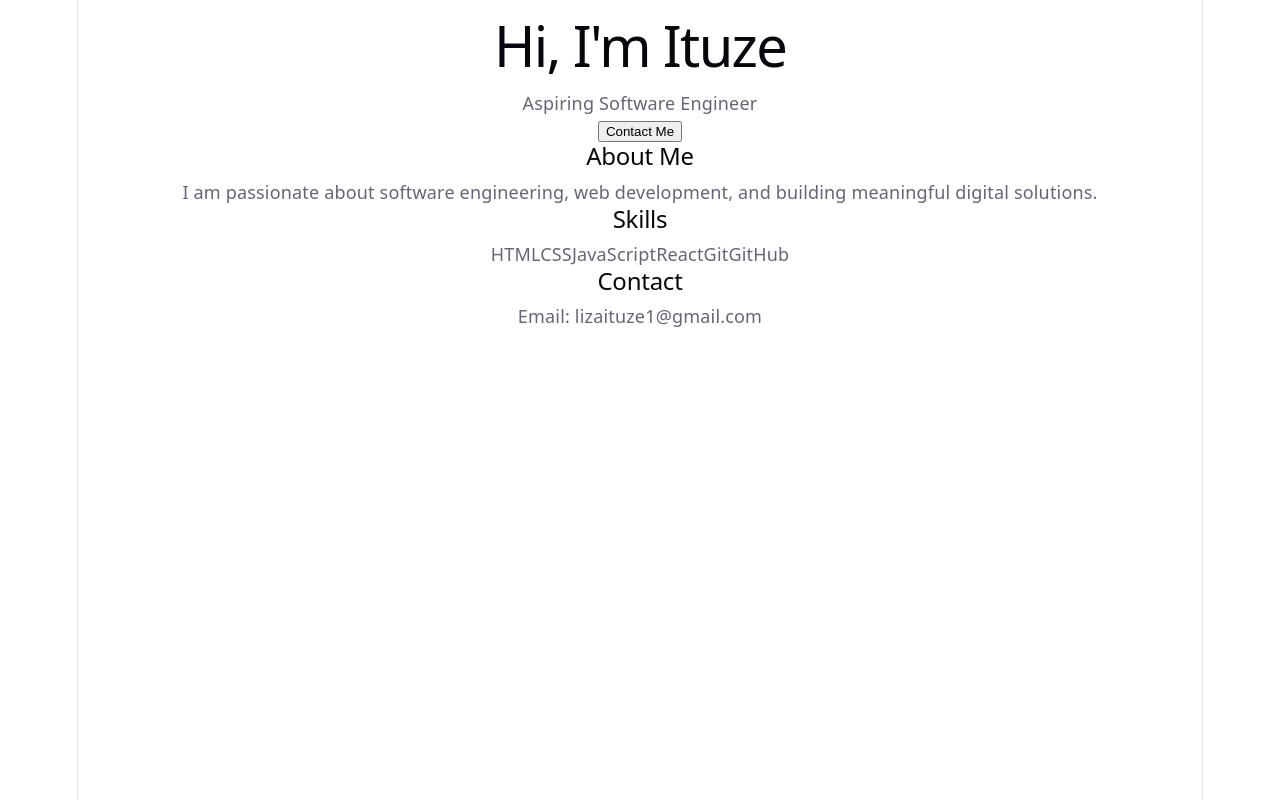
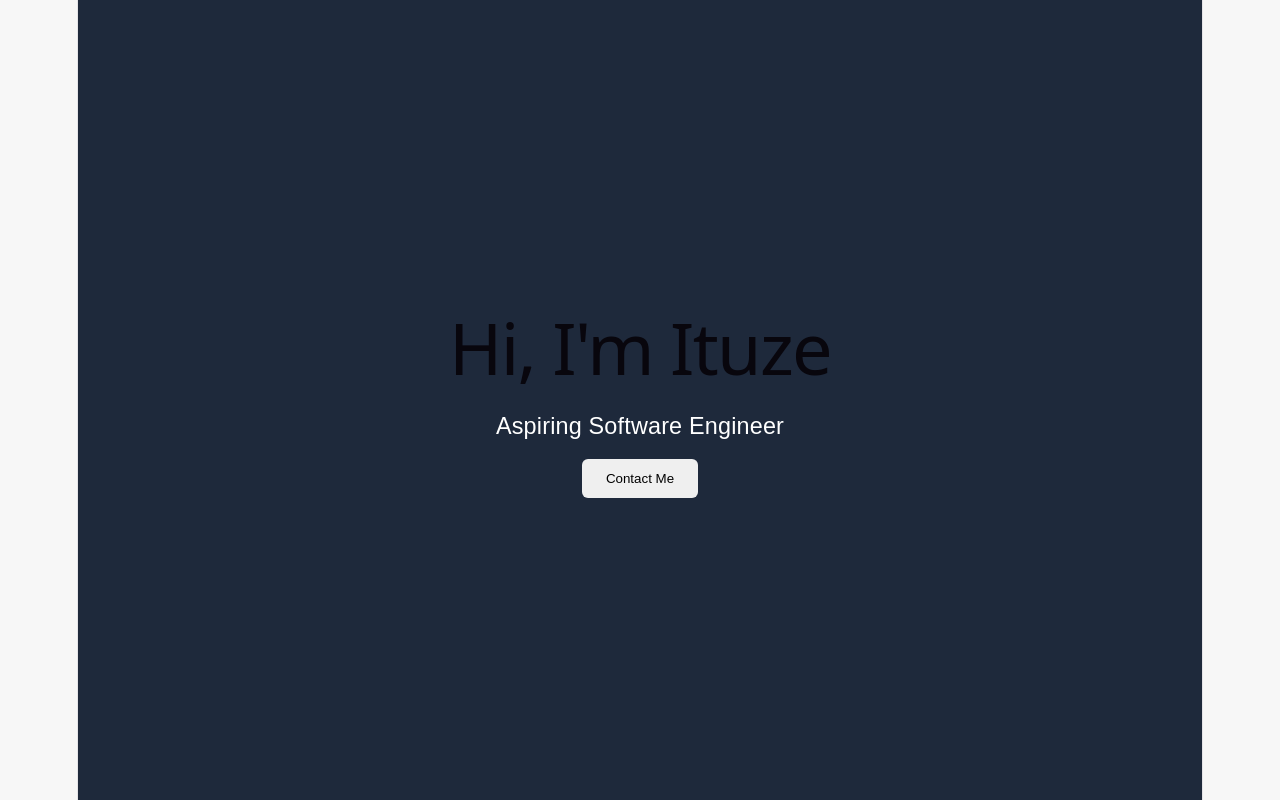
Before and after one commit to lizaituze/landingpage, a React (Vite) app: page / in a window 1280 px wide. Shown: the top 800 px of the page. Built offline with nearby package versions, Linux system fonts and the light colour scheme.

Commit message:
I added basic style to my page

```diff
--- a/src/App.css
+++ b/src/App.css
@@ -1,184 +1,58 @@
-.counter {
-  font-size: 16px;
-  padding: 5px 10px;
-  border-radius: 5px;
-  color: var(--accent);
-  background: var(--accent-bg);
-  border: 2px solid transparent;
-  transition: border-color 0.3s;
-  margin-bottom: 24px;
+* {
+  margin: 0;
+  padding: 0;
+  box-sizing: border-box;
+}
 
-  &:hover {
-    border-color: var(--accent-border);
-  }
-  &:focus-visible {
-    outline: 2px solid var(--accent);
-    outline-offset: 2px;
-  }
+body {
+  font-family: Arial, sans-serif;
+  background: #f7f7f7;
 }
 
 .hero {
-  position: relative;
+  height: 100vh;
+  background: #1e293b;
+  color: white;
 
-  .base,
-  .framework,
-  .vite {
-    inset-inline: 0;
-    margin: 0 auto;
-  }
+  display: flex;
+  flex-direction: column;
+  justify-content: center;
+  align-items: center;
 
-  .base {
-    width: 170px;
-    position: relative;
-    z-index: 0;
-  }
-
-  .framework,
-  .vite {
-    position: absolute;
-  }
-
-  .framework {
-    z-index: 1;
-    top: 34px;
-    height: 28px;
-    transform: perspective(2000px) rotateZ(300deg) rotateX(44deg) rotateY(39deg)
-      scale(1.4);
-  }
-
-  .vite {
-    z-index: 0;
-    top: 107px;
-    height: 26px;
-    width: auto;
-    transform: perspective(2000px) rotateZ(300deg) rotateX(40deg) rotateY(39deg)
-      scale(0.8);
-  }
+  text-align: center;
 }
 
-#center {
-  display: flex;
-  flex-direction: column;
-  gap: 25px;
-  place-content: center;
-  place-items: center;
-  flex-grow: 1;
-
-  @media (max-width: 1024px) {
-    padding: 32px 20px 24px;
-    gap: 18px;
-  }
+.hero h1 {
+  font-size: 4rem;
 }
 
-#next-steps {
-  display: flex;
-  border-top: 1px solid var(--border);
-  text-align: left;
-
-  & > div {
-    flex: 1 1 0;
-    padding: 32px;
-    @media (max-width: 1024px) {
-      padding: 24px 20px;
-    }
-  }
-
-  .icon {
-    margin-bottom: 16px;
-    width: 22px;
-    height: 22px;
-  }
-
-  @media (max-width: 1024px) {
-    flex-direction: column;
-    text-align: center;
-  }
+.hero p {
+  margin: 20px 0;
+  font-size: 1.3rem;
 }
 
-#docs {
-  border-right: 1px solid var(--border);
-
-  @media (max-width: 1024px) {
-    border-right: none;
-    border-bottom: 1px solid var(--border);
-  }
+button {
+  padding: 12px 24px;
+  border: none;
+  cursor: pointer;
+  border-radius: 6px;
 }
 
-#next-steps ul {
-  list-style: none;
-  padding: 0;
-  display: flex;
-  gap: 8px;
-  margin: 32px 0 0;
-
-  .logo {
-    height: 18px;
-  }
-
-  a {
-    color: var(--text-h);
-    font-size: 16px;
-    border-radius: 6px;
-    background: var(--social-bg);
-    display: flex;
-    padding: 6px 12px;
-    align-items: center;
-    gap: 8px;
-    text-decoration: none;
-    transition: box-shadow 0.3s;
-
-    &:hover {
-      box-shadow: var(--shadow);
-    }
-    .button-icon {
-      height: 18px;
-      width: 18px;
-    }
-  }
-
-  @media (max-width: 1024px) {
-    margin-top: 20px;
-    flex-wrap: wrap;
-    justify-content: center;
-
-    li {
-      flex: 1 1 calc(50% - 8px);
-    }
-
-    a {
-      width: 100%;
-      justify-content: center;
-      box-sizing: border-box;
-    }
-  }
+.about,
+.skills,
+.contact {
+  padding: 80px 20px;
+  text-align: center;
 }
 
-#spacer {
-  height: 88px;
-  border-top: 1px solid var(--border);
-  @media (max-width: 1024px) {
-    height: 48px;
-  }
+.skill-list {
+  margin-top: 20px;
 }
 
-.ticks {
-  position: relative;
-  width: 100%;
-
-  &::before,
-  &::after {
-    content: '';
-    position: absolute;
-    top: -4.5px;
-    border: 5px solid transparent;
-  }
-
-  &::before {
-    left: 0;
-    border-left-color: var(--border);
-  }
-  &::after {
-    right: 0;
-    border-right-color: var(--border);
-  }
+.skill-list span {
+  display: inline-block;
+  margin: 10px;
+  padding: 10px 15px;
+  background: white;
+  border-radius: 8px;
 }
```
